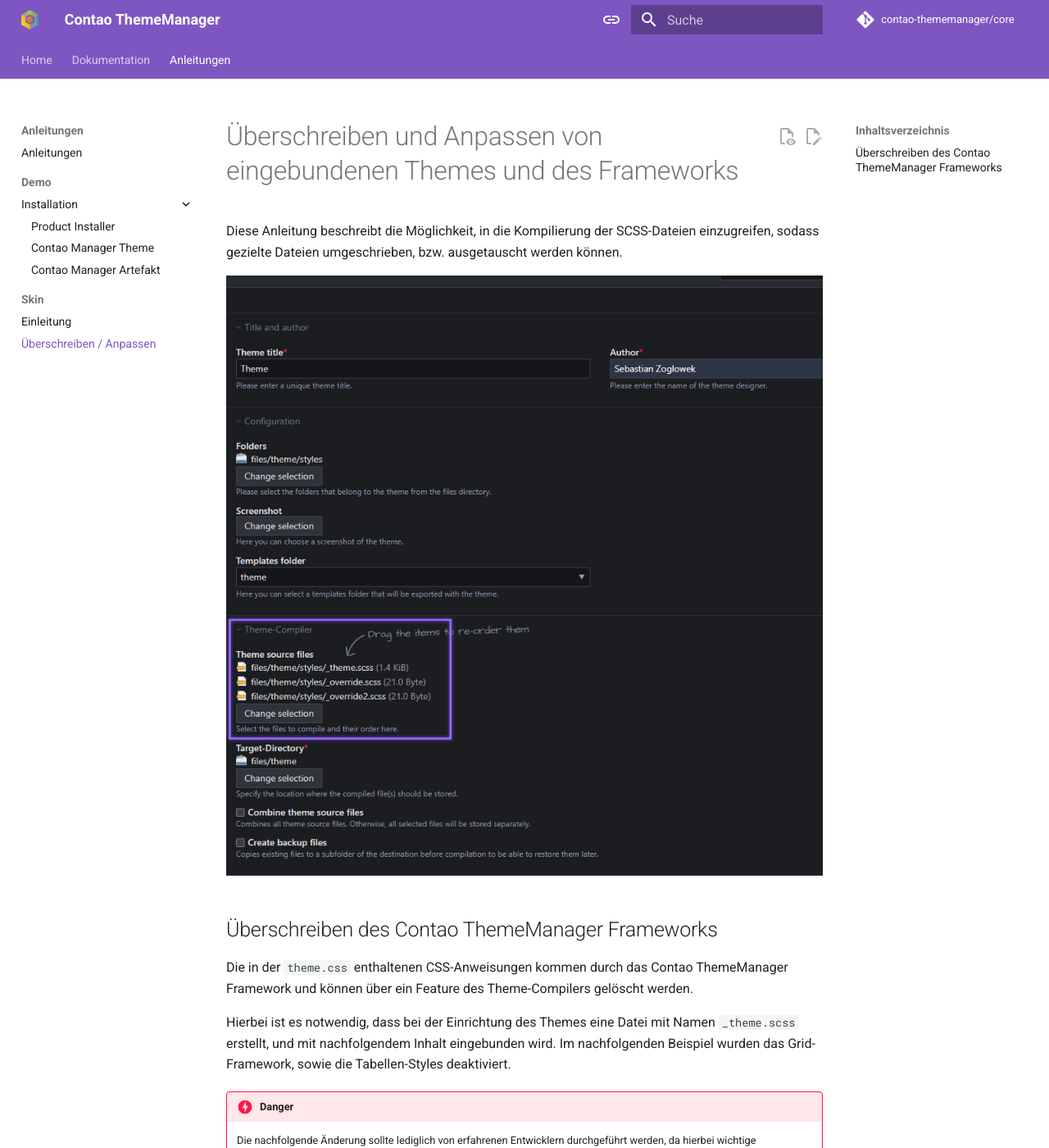
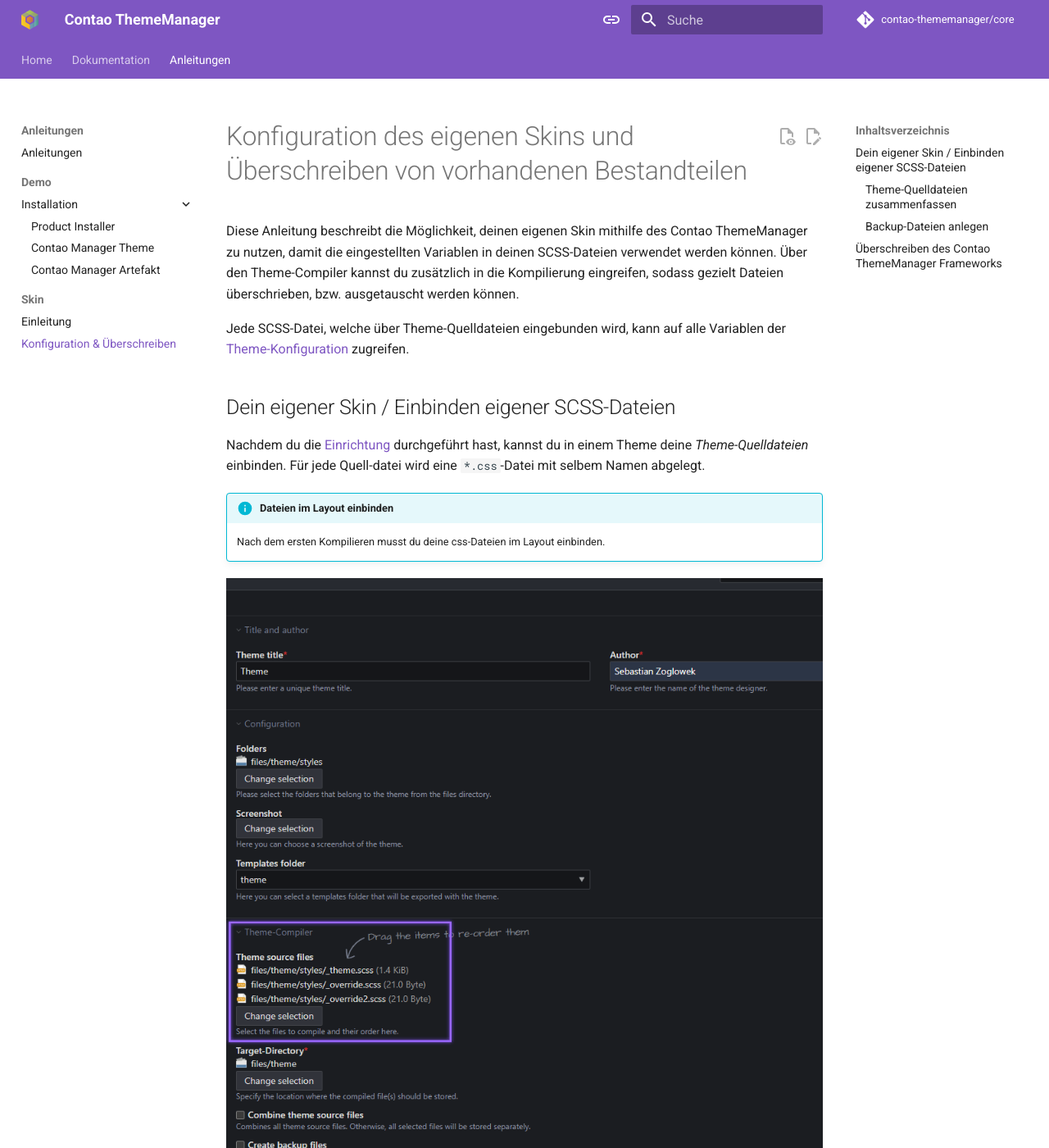
Before and after one commit to contao-thememanager/docs, an MkDocs documentation site: the page built from docs/pages/guides/skin/setup-override.md, in a window 1280 px wide and 1400 px high. Shown: the whole window at 82% size. Built offline with MkDocs 1.6.1 and Material for MkDocs 9.7.7, drawn with Linux system fonts in a browser that asks for light colours; comment, search, counter and statistics services are not loaded; some of the changed text lies outside the part shown.

```diff
--- a/docs/pages/guides/skin/override.md
+++ b/docs/pages/guides/skin/setup-override.md
@@ -1,13 +1,44 @@
 ---
-title: Überschreiben / Anpassen
+title: Konfiguration & Überschreiben
 ---
 
-# Überschreiben und Anpassen von eingebundenen Themes und des Frameworks
+# Konfiguration des eigenen Skins und Überschreiben von vorhandenen Bestandteilen
 
-Diese Anleitung beschreibt die Möglichkeit, in die Kompilierung der SCSS-Dateien einzugreifen, sodass gezielte Dateien
-umgeschrieben, bzw. ausgetauscht werden können.
+Diese Anleitung beschreibt die Möglichkeit, deinen eigenen Skin mithilfe des Contao ThemeManager zu nutzen, damit die
+eingestellten Variablen in deinen SCSS-Dateien verwendet werden können.
+Über den Theme-Compiler kannst du zusätzlich in die Kompilierung eingreifen, sodass gezielt Dateien überschrieben, bzw.
+ausgetauscht werden können.
+
+Jede SCSS-Datei, welche über Theme-Quelldateien eingebunden wird, kann auf alle Variablen der
+[Theme-Konfiguration](../../docs/configuration/theme/overview.md) zugreifen.
+
+## Dein eigener Skin / Einbinden eigener SCSS-Dateien
+
+Nachdem du die [Einrichtung](../../docs/installation/setup.md) durchgeführt hast, kannst du in einem Theme deine
+_Theme-Quelldateien_ einbinden. Für jede Quell-datei wird eine `*.css`-Datei mit selbem Namen abgelegt.
+
+!!! info "Dateien im Layout einbinden"
+
+    Nach dem ersten Kompilieren musst du deine css-Dateien im Layout einbinden.
 
 ![override_theme.png](../../../assets/guides/override_theme.png)
+
+### Theme-Quelldateien zusammenfassen
+
+Hat man mehrere Dateien ausgewählt, werden diese durch Aktivieren dieser Funktion in eine `*.css`-Datei zusammengefasst.
+Stelle sicher, dass du beim Hinzufügen von neuen Quell-Dateien auch die neue Datei im Layout einbindest, da sich der
+Dateiname ändern könnte.
+
+### Backup-Dateien anlegen
+
+Mithilfe dieser Option werden bei jedem Kompilieren die vorherigen Kompilate in einem Unterordner `backup` abgelegt.
+
+!!! warning "Backup-Dateien anlegen"
+
+    Diese Option sollte nicht während der Entwicklung aktiviert werden, da Backup-Dateien nicht gelöscht werden.
+
+
+
 
 ## Überschreiben des Contao ThemeManager Frameworks
 
--- a/mkdocs.yml
+++ b/mkdocs.yml
@@ -21,7 +21,6 @@ nav:
                           - pages/docs/configuration/theme/header.md
                           - pages/docs/configuration/theme/miscellaneous.md
                           - pages/docs/configuration/theme/layout.md
-                    - pages/docs/configuration/skin.md
                     - pages/docs/configuration/icon-set.md
                     - pages/docs/configuration/backgrounds.md
     - Anleitungen:
@@ -33,7 +32,7 @@ nav:
                   - pages/guides/demo/contao-manager-artefakt.md
           - Skin:
               - pages/guides/skin/introduction.md
-              - pages/guides/skin/override.md
+              - pages/guides/skin/setup-override.md
 
 #    - Erweiterung:
 #          - pages/extensions/index.md
```
